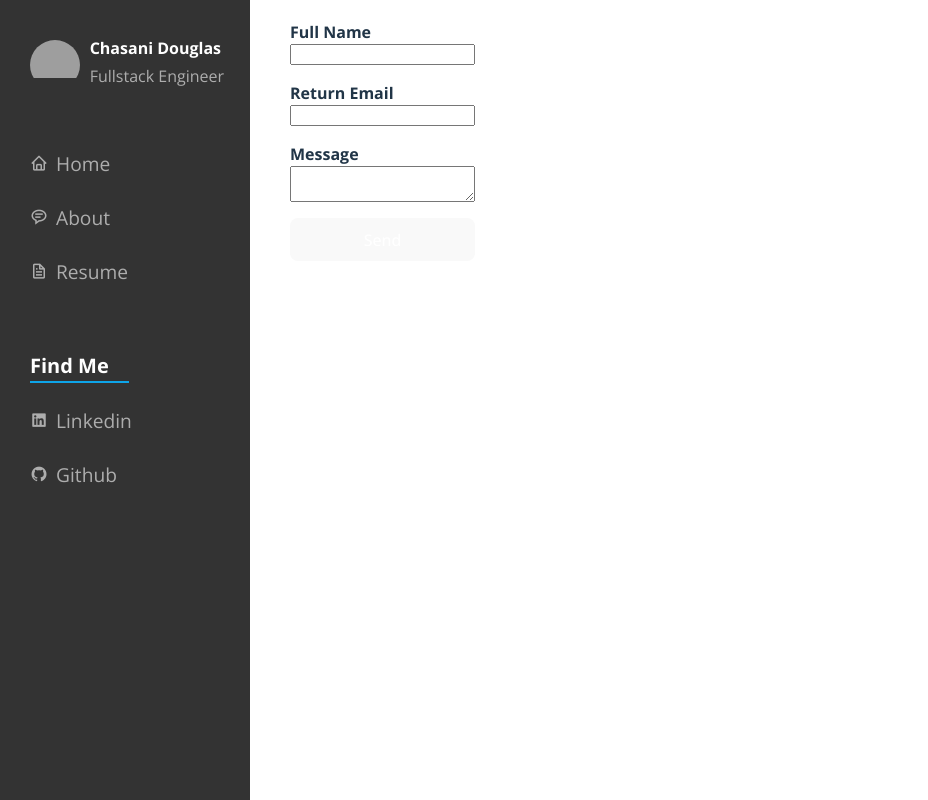
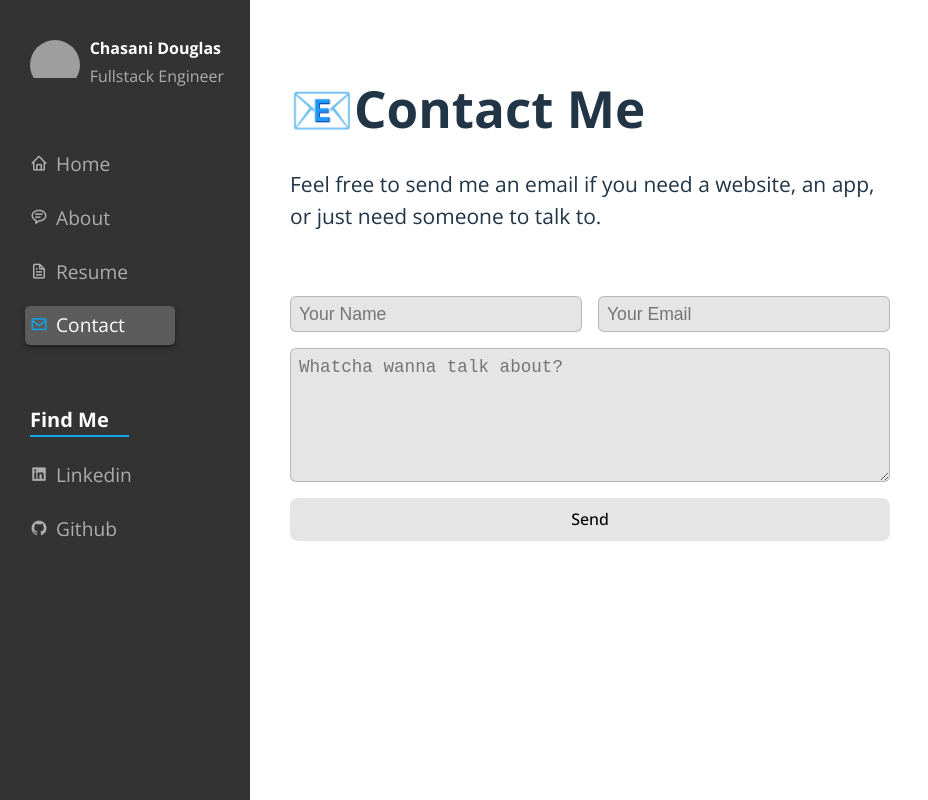
Before and after one commit to chaz9127/chasani-dev, a React (Vite) app: page /contact in a window 1280 px wide. Shown: the whole page, without its empty margins (0-928 px from the left). Built offline with nearby package versions, Linux system fonts and the light colour scheme; grey boxes are pictures that could not be loaded.

Commit message:
adding final touches and contact page

```diff
--- a/src/components/Sidebar/Sidebar.jsx
+++ b/src/components/Sidebar/Sidebar.jsx
@@ -73,14 +73,15 @@ const Sidebar = () => {
             </div>
             <div className="name-card-info">
               <h1 className='name-card-name'>Chasani Douglas</h1>
-              <h2 className="name-card-job">Fullstack Engineer</h2>
+              <h3 className="name-card-job">Fullstack Engineer</h3>
             </div>
           </div>
           <nav>
             <ul>
               <li onClick={() => {setAndNavigate('home', '/')}} className={activeTab === 'home' ? 'active' : '' }><i className="bx bx-home"></i>Home</li>
               <li onClick={() => {setAndNavigate('about', '/about')}} className={activeTab === 'about' ? 'active' : '' }><i className='bx bx-message-rounded-detail' ></i>About</li>
-              <li onClick={() => {setAndNavigate('resume', 'resume')}} className={activeTab === 'resume' ? 'active' : '' }><i className='bx bx-file' ></i>Resume</li>
+              <li onClick={() => {setAndNavigate('resume', '/resume')}} className={activeTab === 'resume' ? 'active' : '' }><i className='bx bx-file' ></i>Resume</li>
+              <li onClick={() => {setAndNavigate('contact', '/contact')}} className={activeTab === 'contact' ? 'active' : '' }><i className='bx bx-envelope' ></i>Contact</li>
             </ul>
             <ul>
               <strong>Find Me</strong>
--- a/src/index.css
+++ b/src/index.css
@@ -40,6 +40,11 @@ h1 {
   line-height: 1.1;
 }
 
+h2 {
+  font-size: 3.2rem;
+  margin: 50px 0 0 0;
+}
+
 button {
   border-radius: 8px;
   border: 1px solid transparent;
@@ -47,12 +52,17 @@ button {
   font-size: 1em;
   font-weight: 500;
   font-family: inherit;
-  background-color: #1a1a1a;
+  background-color: rgba(14, 165, 233, 0.5);
   cursor: pointer;
-  transition: border-color 0.25s;
+  transition: background-color 0.25s;
+
+  &:disabled {
+    background-color: rgba(255, 255, 255, 0.2);
+    cursor:progress;
+  }
 }
-button:hover {
-  border-color: #646cff;
+button:hover:not([disabled]) {
+  background-color: rgba(14, 165, 233, 1);
 }
 button:focus,
 button:focus-visible {
@@ -80,6 +90,17 @@ p {
     color: #747bff;
   }
   button {
-    background-color: #f9f9f9;
+    background-color: rgba(0,0,0,0.1);
+    color: black;
+
+    &:hover:not([disabled]) {
+      color: white;
+      background-color: rgba(14, 165, 233, 1);
+    }
+
+    &:disabled {
+      background-color: rgba(0, 0, 0, 0.2);
+      cursor:progress;
+    }
   }
 }
--- a/src/pages/About/About.scss
+++ b/src/pages/About/About.scss
@@ -15,7 +15,7 @@
         border-radius: 10px;
         opacity: 0;
         transform: translateY(-100%) rotate(0);
-        transition: transform 0.3s cubic-bezier(0.175, 0.885, 0.32, 1.275), opacity 0.3s ease-in;
+        transition: transform 0.3s cubic-bezier(0.175, 0.885, 0.32, 1.275), opacity 0.2s ease-in;
 
         &.display-about-image {
             opacity: 1;
--- a/src/pages/Contact/Contact.jsx
+++ b/src/pages/Contact/Contact.jsx
@@ -5,54 +5,107 @@ const Contact = () => {
   const [formData, setFormData] = useState({
     fullName: '',
     email: '',
-    message: ''
+    message: '',
+    _subject: 'Portfolio Message!',
+    _template: 'box'
   });
 
+  const [loading, setLoading] = useState(false);
+  const [successMessage, setSuccessMessage] = useState('');
+  const [errorMessage, setErrorMessage] = useState('');
+
   const handleChange = (e) => {
+    setSuccessMessage('');
+    setErrorMessage('');
     setFormData({
       ...formData,
-      [e.target.name]: e.target.value
+      [e.target.name]: e.target.value,
     });
   };
 
+  const sendEmail = (e) => {
+    e.preventDefault();
+    setLoading(true);
+    setSuccessMessage('');
+    setErrorMessage('');
+    const options = {
+      method: "POST",
+      headers: {
+        "Content-Type": "application/json",
+        'Accept': 'application/json',
+      },
+      body: JSON.stringify(formData),
+    }
+
+    fetch('https://formsubmit.co/ajax/chasanid@gmail.com', options).then(resp => {
+      console.log({resp})
+      return resp.json();
+    }).then(data => {
+      setLoading(false);
+      setSuccessMessage('Your message has been received! I\'ll get back to you ASAP, I promise.');
+    }).catch(err => {
+      setLoading(false);
+      setErrorMessage('There was an error sending the email. Try again and if it doesn\'t work you can find my email by downloading my resume.');
+    })
+  }
   return (
-    <form action="https://formsubmit.co/el/xikona" method="POST" className="contact-form">
+    <div className="contact-page">
+      <h2>📧Contact Me</h2>
+      <p className="contact-description">Feel free to send me an email if you need a website, an app, or just need someone to talk to.</p>
+      <form
+        method="POST"
+        className="contact-form"
+        onSubmit={(e) => {sendEmail(e)}}
+      >
+        <div className="top-row">
           <div className="form-group">
-            <label htmlFor="fullName">Full Name</label>
               <input
                   type="text"
                   id="fullName"
                   name="fullName"
+                  placeholder="Your Name"
                   value={formData.fullName}
                   onChange={handleChange}
+                  required
               />
           </div>
           <div className="form-group">
-            <label htmlFor="email">Return Email</label>
               <input
                   type="email"
                   id="email"
                   name="email"
+                  placeholder="Your Email"
                   value={formData.email}
                   onChange={handleChange}
                   required
               />
           </div>
+        </div>
           <div className="form-group">
-            <label htmlFor="message">Message</label>
               <textarea
                   id="message"
                   name="message"
                   value={formData.message}
                   onChange={handleChange}
+                  placeholder="Whatcha wanna talk about?"
+                  rows="4"
                   required
               ></textarea>
           </div>
-        <button type="submit">Send</button>
+          <button disabled={loading} type="submit">{loading ? 'Sending...' : 'Send'}</button>
 
-        <input type="hidden" name="_subject" value={`Message from TheMCU.FYI`} />
+          <input type="hidden" name="_template" value="box"></input>
           <input type="hidden" name="_captcha" value="false" />
       </form>
+      <div className={`success-message notification-message ${successMessage ? 'display-notification' : ''}`}>
+          <i className='bx bx-check-circle'></i>
+          <span>{successMessage}</span>
+      </div>
+      <div className={`error-message notification-message ${errorMessage ? 'display-notification' : ''}`}>
+        <i className='bx bx-x-circle'></i>
+        <span>{errorMessage}</span>
+      </div>
+    </div>
   );
 };
 
--- a/src/pages/Contact/Contact.scss
+++ b/src/pages/Contact/Contact.scss
@@ -1,36 +1,83 @@
+.contact-page {
+  width: 100%;
+
+  .notification-message {
+    border: 2px black solid;
+    border-radius: 4px;
+    padding: 12px;
+    margin-top: 16px;
+    font-size: 1.5rem;
+    opacity: 0;
+    display: none;
+    transition: opacity ease-in-out 0.3s;
+    i {
+      font-size: 2rem;
+      margin-right: 24px;
+    }
+
+    &.success-message {
+      background-color: rgba(74, 147, 74, 0.7);
+      border-color: rgba(74, 147, 74, 0.7);
+    }
+    &.error-message {
+      background-color: rgba(220, 53, 69, 0.7);
+      border-color: rgba(220, 53, 69, 0.7);
+    }
+    &.display-notification {
+      opacity: 1;
+      display: flex;
+      align-items: center;
+    }
+  }
+}
+
+.contact-description {
+  max-width: 600px;
+}
+
 .contact-form {
     display: flex;
     flex-direction: column;
     width: 100%;
-    max-width: 600px;
-    margin: 0 auto;
+    margin-top: 64px;
+
+    .top-row {
+      display: flex;
+      justify-content: space-between;
+      gap: 16px;
+
+      .form-group {
+        width: 50%;
+      }
+    }
 
     .form-group {
       display: flex;
       flex-direction: column;
       margin-bottom: 1rem;
 
-        label {
-          flex: 1;
-          margin-bottom: 0;
-          margin-right: 1rem;
-          font-weight: bold;
-        }
+        input {
+          color: white;
+          line-height: 2rem;
+          font-size: 1.1rem;
+          padding-left: 8px;
+          border-radius: 6px;
+          border: 1px rgba(255,255,255,0.1) solid;
+          background-color: rgba(255,255,255,0.1);
 
-        input {
-          flex: 2;
-          color: white;
+          &:focus {
+            border: 1px rgba(255,255,255,0.3) solid;
           }
         }
-
-      &:nth-child(3) {
-        label {
-          font-weight: bold;
-        }
-
         textarea {
           width: 100%;
           color: white;
+          border-radius: 6px;
+          border: 1px rgba(255,255,255,0.2) solid;
+          background-color: rgba(255,255,255,0.1);
+          line-height: 2rem;
+          font-size: 1.1rem;
+          padding-left: 8px;
         }
       }
     }
@@ -39,13 +86,39 @@
     padding: 0.75rem;
     border: none;
     border-radius: 4px;
-      background-color: #007BFF;
     color: white;
     font-size: 1rem;
     cursor: pointer;
-      transition: background-color 0.3s;
+  }
 
-      &:hover {
-        background-color: #0056b3;
+@media (max-width: 768px) {
+  .contact-form {
+    flex-direction: column;
+    .top-row {
+      flex-direction: column;
+      gap: 0;
+      .form-group {
+        width: 100%;
       }
     }
+  }
+}
+
+@media (prefers-color-scheme: light) {
+  .contact-page .notification-message {
+    &.success-message {
+      color: rgba(255,255,255,0.8);
+    }
+    &.error-message {
+      color: rgba(255,255,255,0.8);
+    }
+  }
+  .contact-form .form-group {
+    input, textarea {
+      border: 1px rgba(0,0,0,0.2) solid;
+      background-color: rgba(0,0,0,0.1);
+      color: black;
+    }
+  }
+
+}
```
Lines whose indentation alone changed are shown as unchanged.
